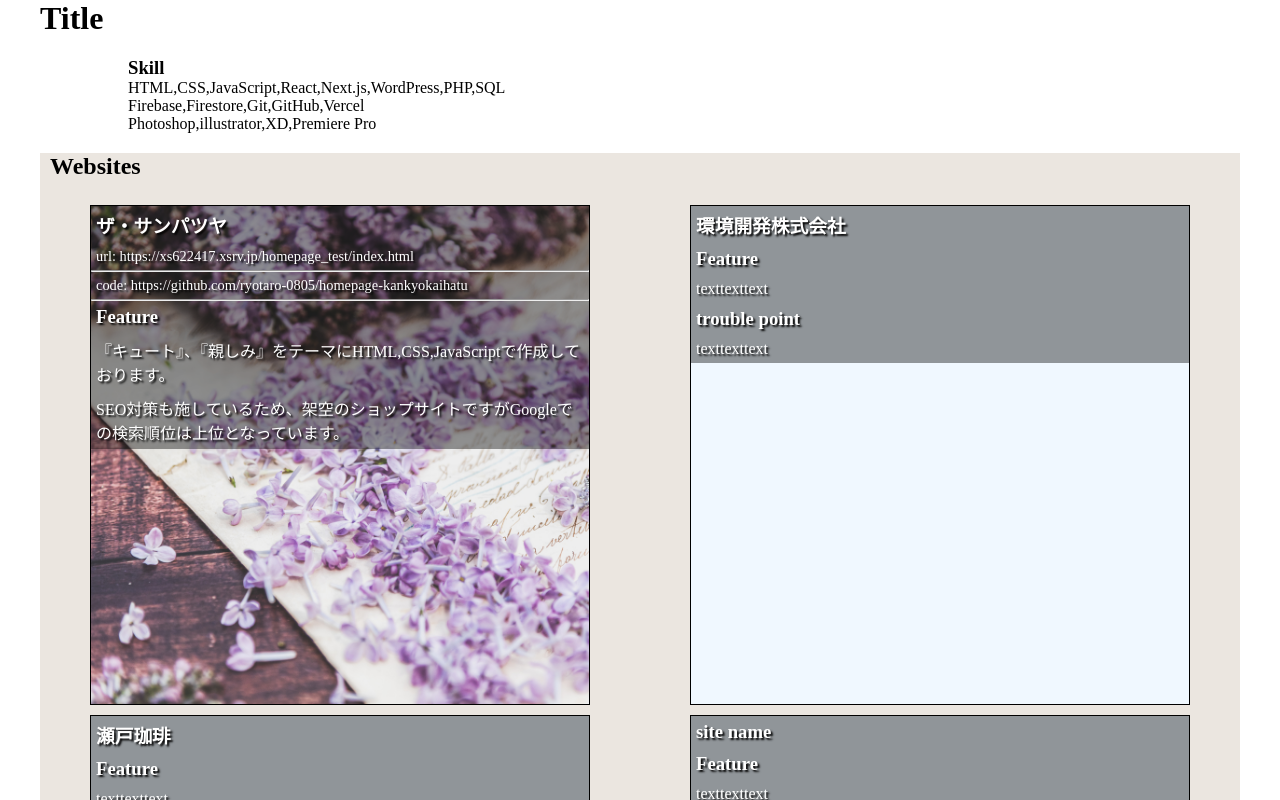
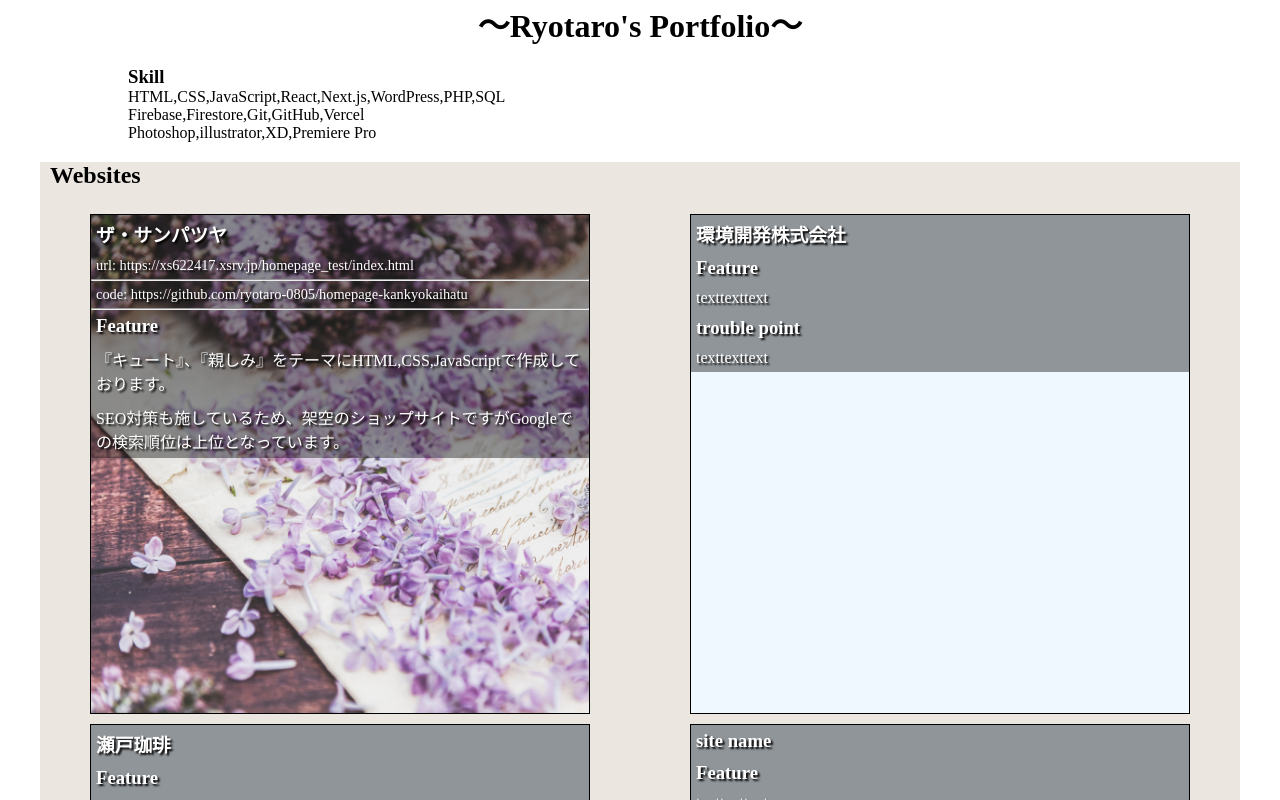
Before and after one commit to ryotaro-0805/portfolio, a Next.js app: page / in a window 1280 px wide. Shown: the top 800 px of the page. Built offline with nearby package versions, Linux system fonts and the light colour scheme.

Commit message:
✅ 進めた

```diff
--- a/src/pages/index.tsx
+++ b/src/pages/index.tsx
@@ -15,7 +15,7 @@ export default function Home() {
         <link rel="icon" href="/favicon.ico" />
       </Head>
       <header>
-        <h1 className={styles.title}>Title</h1>
+        <h1 className={styles.title}>～Ryotaro's Portfolio～</h1>
       </header>
       <main className={styles.main}>
         <div className={styles.skill_wrapper}>
--- a/src/styles/Home.module.css
+++ b/src/styles/Home.module.css
@@ -1,6 +1,7 @@
 .title{
   width: min(95%,1200px);
   margin: 0 auto;
+  text-align: center;
 }
 
 .skill_wrapper{
```
